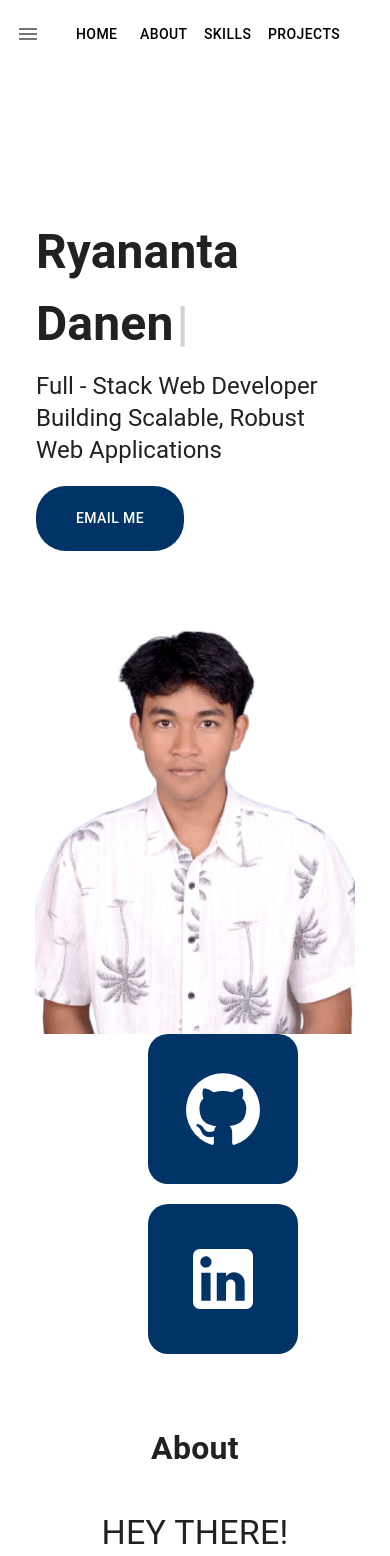
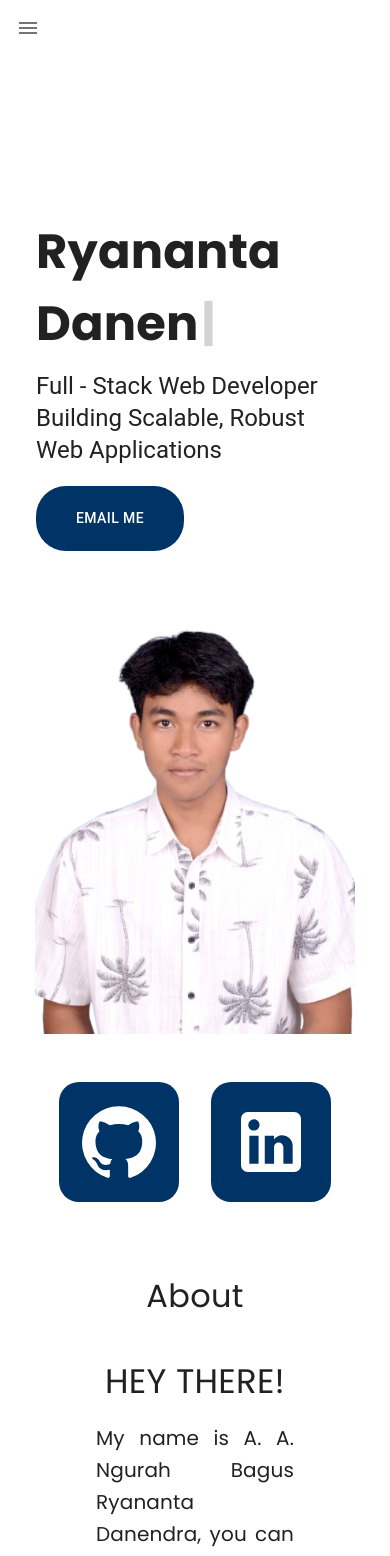
Before and after one commit to RyanantaDanendra/ryanantadanendra-portfolio, a React (Vite) app: page / in a window 390 px wide. Shown: the top 1556 px of the page. Built offline with nearby package versions, Linux system fonts and the light colour scheme.

Commit message:
Fixing media queries and making hamburger menu

```diff
--- a/src/App.css
+++ b/src/App.css
@@ -1,3 +1,12 @@
+@font-face {
+  font-family: Poppins;
+  src: url(./assets/font/Poppins-Regular.ttf);
+}
+@font-face {
+  font-family: Poppins-bold;
+  src: url(./assets/font/Poppins-Bold.ttf);
+}
+
 #root {
   overflow: hidden;
   width: 100%;
@@ -18,39 +27,6 @@ body {
   padding: 0;
   margin: 0;
   box-sizing: border-box;
-}
-
-/* .hero-image {
-  position: absolute;
-  right: 20rem;
-} */
-
-.logo {
-  height: 6em;
-  padding: 1.5em;
-  will-change: filter;
-  transition: filter 300ms;
-}
-.logo:hover {
-  filter: drop-shadow(0 0 2em #646cffaa);
-}
-.logo.react:hover {
-  filter: drop-shadow(0 0 2em #61dafbaa);
-}
-
-@keyframes logo-spin {
-  from {
-    transform: rotate(0deg);
-  }
-  to {
-    transform: rotate(360deg);
-  }
-}
-
-@media (prefers-reduced-motion: no-preference) {
-  a:nth-of-type(2) .logo {
-    animation: logo-spin infinite 20s linear;
-  }
 }
 
 .card {
--- a/src/Components/About.jsx
+++ b/src/Components/About.jsx
@@ -1,12 +1,11 @@
+import * as React from "react";
 import "../App.css";
-import * as React from "react";
+import { useEffect } from "react";
 import { Container } from "@mui/material";
 import { CssBaseline } from "@mui/material";
 import { Grid } from "@mui/material";
 import { Typography } from "@mui/material";
-import { createTheme } from "@mui/material";
 import Me from "../assets/hero.jpeg";
-import Poppins from "../assets/font/Poppins-Regular.ttf";
 import ListItem from "@mui/material/ListItem";
 import ListItemText from "@mui/material/ListItemText";
 import { FixedSizeList } from "react-window";
@@ -35,7 +34,9 @@ const experienceListRow = () => {
               <TimelineDot />
               <TimelineConnector />
             </TimelineSeparator>
-            <TimelineContent sx={{ textAlign: "justify" }}>
+            <TimelineContent
+              sx={{ textAlign: "justify", fontFamily: "Poppins" }}
+            >
               {experience}
             </TimelineContent>
           </TimelineItem>
@@ -46,11 +47,11 @@ const experienceListRow = () => {
 };
 
 const About = () => {
-  const theme = createTheme({
-    typography: {
-      fontFamily: "Poppins",
-    },
-  });
+  useEffect(() => {
+    AOS.init({
+      duration: 1000,
+    });
+  }, []);
 
   return (
     <React.Fragment>
@@ -71,8 +72,9 @@ const About = () => {
           sx={{
             fontWeight: "bold",
             marginLeft: { xs: 0, lg: "130px" },
-            fontSize: { xs: "2rem", md: "2.5rem", lg: "3rem" },
+            fontSize: { xs: "2rem", md: "2.5rem", lg: "4rem" },
             textAlign: { xs: "center", lg: "left" },
+            fontFamily: "Poppins",
           }}
         >
           About
@@ -99,6 +101,7 @@ const About = () => {
                   lg: "justify",
                   xs: "center",
                   fontSize: { xs: "1.5rem", md: "2rem", lg: "2.5rem" },
+                  fontFamily: "Poppins",
                 },
               }}
             >
@@ -106,7 +109,11 @@ const About = () => {
             </Typography>
             <Typography
               variant="h6"
-              sx={{ marginTop: "20px", textAlign: "justify" }}
+              sx={{
+                marginTop: "20px",
+                textAlign: "justify",
+                fontFamily: "Poppins",
+              }}
             >
               My name is A. A. Ngurah Bagus Ryananta Danendra, you can call me
               Danend
@@ -128,7 +135,10 @@ const About = () => {
             xs={12}
             sx={{ marginTop: "40px" }}
           >
-            <Typography variant="h4" sx={{ textAlign: "center" }}>
+            <Typography
+              variant="h4"
+              sx={{ textAlign: "center", fontFamily: "Poppins" }}
+            >
               Experience
             </Typography>
             <Timeline>{experienceListRow()}</Timeline>
--- a/src/Components/Hero.jsx
+++ b/src/Components/Hero.jsx
@@ -8,8 +8,6 @@ import { Grid } from "@mui/material";
 import { Paper } from "@mui/material";
 import { Typography } from "@mui/material";
 import { createTheme } from "@mui/material";
-import PtSerif from "../assets/font/PTSerif-Regular.ttf";
-import Poppins from "../assets/font/Poppins-Regular.ttf";
 import { useState, useEffect } from "react";
 import { Button } from "@mui/material";
 import Me from "../assets/me1.png";
@@ -20,17 +18,17 @@ import AOS from "aos";
 import "aos/dist/aos.css";
 
 const Hero = () => {
-  useEffect(() => {
-    AOS.init({
-      duration: 1000,
-    });
-  }, []);
+  // useEffect(() => {
+  //   AOS.init({
+  //     duration: 1000,
+  //   });
+  // }, []);
 
-  const theme = createTheme({
-    typography: {
-      fontFamily: "PT-Serif",
-    },
-  });
+  // const theme = createTheme({
+  //   Typography: {
+  //     fontFamily: "Poppins",
+  //   },
+  // });
 
   return (
     <React.Fragment>
@@ -39,7 +37,7 @@ const Hero = () => {
         maxWidth={false}
         id="Home"
         sx={{
-          minHeight: "100vh",
+          MaxHeight: "100vh",
           minWidth: "100vw",
         }}
       >
@@ -56,6 +54,7 @@ const Hero = () => {
           <Grid
             item
             lg={4}
+            md={4}
             xs={12}
             sx={{
               marginTop: "160px",
@@ -65,7 +64,8 @@ const Hero = () => {
             <div
               style={{
                 fontSize: "3rem",
-                fontWeight: 600,
+                fontWeight: 900,
+                fontFamily: "Poppins-bold",
               }}
               className="typewriter-wrapper"
             >
@@ -77,7 +77,7 @@ const Hero = () => {
                 delaySpeed={5000}
                 deleteSpeed={130}
                 sx={{
-                  fontWeight: "bold",
+                  fontWeight: 900,
                   fontSize: "2rem",
                 }}
                 className="name"
@@ -109,13 +109,14 @@ const Hero = () => {
                   color: "black",
                   border: "black 2px solid",
                   backgroundColor: "white",
+                  transition: ".2s ease-out !important",
                 },
               }}
             >
               Email Me
             </Button>
           </Grid>
-          <Grid item lg={4} md={12} xs={12}>
+          <Grid item lg={4} md={4} xs={12}>
             <Box className="image-wrapper">
               <img
                 src={Me}
@@ -131,12 +132,16 @@ const Hero = () => {
           <Grid
             item
             lg={2}
-            xs={12}
+            md={2}
+            xs={9}
             sx={{
-              marginLeft: "7rem",
+              marginLeft: { lg: "7rem", xs: 0 },
               display: "flex",
-              flexDirection: "column",
+              alignItems: { xs: "center" },
+              flexDirection: { lg: "column", xs: "row" },
               justifyContent: "center",
+              marginTop: { xs: "3rem" },
+              gap: { xs: "2rem" },
             }}
             className="hero-griditm3"
           >
@@ -145,16 +150,18 @@ const Hero = () => {
                 data-aos="zoom-out"
                 data-aos-delay="2800"
                 sx={{
-                  width: "150px",
-                  height: "150px",
+                  width: { lg: "150px", xs: "120px" },
+                  height: { lg: "150px", xs: "120px" },
                   backgroundColor: "#003366",
                   display: "flex",
                   justifyContent: "center",
                   alignItems: "center",
                   borderRadius: "20px",
+
                   "&:hover": {
                     backgroundColor: "white",
                     border: "2px solid black",
+                    transition: ".2s ease-out !important",
                     "&:hover .MuiSvgIcon-root": {
                       color: "black",
                       transition: ".2s ease-out",
@@ -170,17 +177,18 @@ const Hero = () => {
                 data-aos="zoom-out"
                 data-aos-delay="2800"
                 sx={{
-                  width: "150px",
-                  height: "150px",
+                  width: { lg: "150px", xs: "120px" },
+                  height: { lg: "150px", xs: "120px" },
                   backgroundColor: "#003366",
                   display: "flex",
                   justifyContent: "center",
                   alignItems: "center",
                   borderRadius: "20px",
-                  marginTop: "20px",
+                  marginTop: { lg: "20px", xs: 0 },
                   "&:hover": {
                     backgroundColor: "white",
                     border: "2px solid black",
+                    transition: ".2s ease-out !important",
                     "&:hover .MuiSvgIcon-root": {
                       color: "black",
                       transition: ".2s ease-out",
--- a/src/Components/Navbar.jsx
+++ b/src/Components/Navbar.jsx
@@ -1,5 +1,6 @@
 import * as React from "react";
 import "../App.css";
+import { useState } from "react";
 import PropTypes from "prop-types";
 import AppBar from "@mui/material/AppBar";
 import Toolbar from "@mui/material/Toolbar";
@@ -9,11 +10,10 @@ import useScrollTrigger from "@mui/material/useScrollTrigger";
 import Box from "@mui/material/Box";
 import Container from "@mui/material/Container";
 import Slide from "@mui/material/Slide";
-import { Button, createTheme } from "@mui/material";
+import { Button, createTheme, Menu, MenuItem } from "@mui/material";
 import IconButton from "@mui/material/IconButton";
 import MenuIcon from "@mui/icons-material/Menu";
 import { dark } from "@mui/material/styles/createPalette";
-import PtSerif from "../assets/font/PTSerif-Regular.ttf";
 
 const pages = ["Home", "About", "Skills", "Projects"];
 
@@ -43,16 +43,103 @@ HideOnScroll.propTypes = {
 };
 
 export default function HideAppBar(props) {
-  const theme = createTheme({
-    typography: {
-      fontFamily: "Poppins",
-    },
-  });
+  const Hamburger = () => {
+    const [anchor, setAnchor] = useState(null);
+
+    const handleOpen = (e) => {
+      setAnchor(e.currentTarget);
+    };
+
+    const handleClose = (e) => {
+      setAnchor(null);
+    };
+
+    if (window.innerWidth > 500) {
+      return (
+        <HideOnScroll {...props}>
+          <AppBar
+            sx={{
+              bgcolor: "rgba(255, 255, 255, 0.2)",
+              boxShadow: "none",
+              backdropFilter: "blur(5.2px)",
+            }}
+          >
+            <Toolbar>
+              <IconButton
+                size="large"
+                edge="start"
+                color="black"
+                aria-label="menu"
+                sx={{ mr: 2 }}
+              >
+                <MenuIcon />
+              </IconButton>
+
+              {pages.map((page) => (
+                <Button
+                  key={page}
+                  sx={{ my: 2, display: "block", color: "black" }}
+                  href={"#" + `${page}`}
+                >
+                  {page}
+                </Button>
+              ))}
+            </Toolbar>
+          </AppBar>
+        </HideOnScroll>
+      );
+    } else {
+      return (
+        <HideOnScroll {...props}>
+          <AppBar
+            sx={{
+              bgcolor: "rgba(255, 255, 255, 0.2)",
+              boxShadow: "none",
+              backdropFilter: "blur(5.2px)",
+            }}
+          >
+            <Toolbar>
+              <IconButton
+                size="large"
+                edge="start"
+                color="black"
+                aria-label="menu"
+                sx={{ mr: 2 }}
+                onClick={handleOpen}
+              >
+                <MenuIcon />
+              </IconButton>
+              <Menu
+                anchor={anchor}
+                keepMounted
+                open={Boolean(anchor)}
+                onClose={handleClose}
+                sx={{ paddingX: "10rem" }}
+              >
+                {pages.map((page) => (
+                  <MenuItem>
+                    <Button
+                      key={page}
+                      sx={{ my: 2, display: "block", color: "black" }}
+                      href={"#" + `${page}`}
+                      onClick={handleClose}
+                    >
+                      {page}
+                    </Button>
+                  </MenuItem>
+                ))}
+              </Menu>
+            </Toolbar>
+          </AppBar>
+        </HideOnScroll>
+      );
+    }
+  };
 
   return (
     <React.Fragment>
       <CssBaseline />
-      <HideOnScroll {...props}>
+      {/* <HideOnScroll {...props}>
         <AppBar
           sx={{
             bgcolor: "rgba(255, 255, 255, 0.2)",
@@ -82,7 +169,8 @@ export default function HideAppBar(props) {
             ))}
           </Toolbar>
         </AppBar>
-      </HideOnScroll>
+      </HideOnScroll> */}
+      {Hamburger()}
       <Toolbar />
     </React.Fragment>
   );
--- a/src/Components/Skills.jsx
+++ b/src/Components/Skills.jsx
@@ -107,9 +107,10 @@ const Skills = () => {
           variant="h3"
           sx={{
             fontWeight: "bold",
-            fontSize: { xs: "2rem", md: "2.5rem", lg: "3rem" },
+            fontSize: { xs: "2rem", md: "2.5rem", lg: "4rem" },
             marginLeft: { lg: "130px", sm: 0 },
             textAlign: { lg: "left", sm: "center", xs: "center" },
+            fontFamily: "Poppins",
           }}
         >
           Skills
@@ -125,6 +126,7 @@ const Skills = () => {
               textAlign: { lg: "left", sm: "center", xs: "center" },
               width: "100vw",
               fontSize: { xs: "1.5rem", md: "2rem", lg: "2.2rem" },
+              fontFamily: "Poppins",
             }}
             data-aos="fade-right"
             data-aos-delay="400"
@@ -158,6 +160,7 @@ const Skills = () => {
               textAlign: { lg: "left", sm: "center", xs: "center" },
               width: "100vw",
               fontSize: { xs: "1.5rem", md: "2rem", lg: "2.2rem" },
+              fontFamily: "Poppins",
             }}
           >
             Frameworks & Libraries
@@ -185,6 +188,7 @@ const Skills = () => {
               textAlign: { lg: "left", xs: "center" },
               width: "100vw",
               fontSize: { xs: "1.5rem", md: "2rem", lg: "2.2rem" },
+              fontFamily: "Poppins",
             }}
           >
             Developer Tools
```
Also changed, not shown: src/Components/Footer.jsx (+11 -3 lines), src/Components/Projects.jsx (+63 -67 lines).
